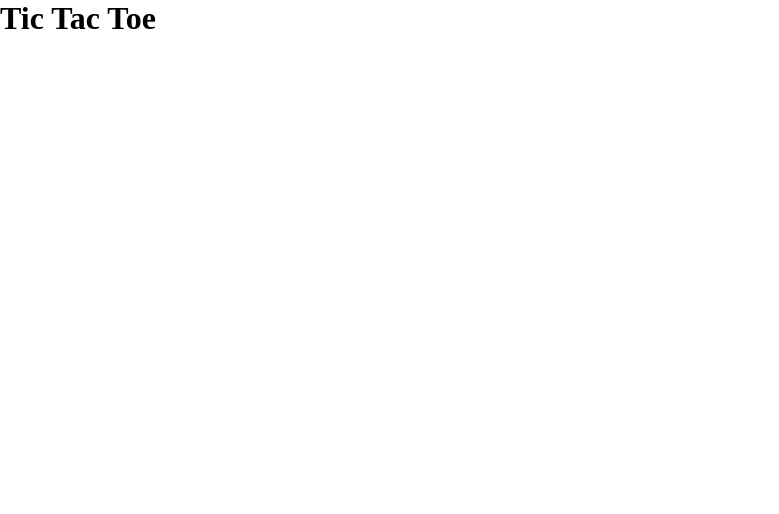
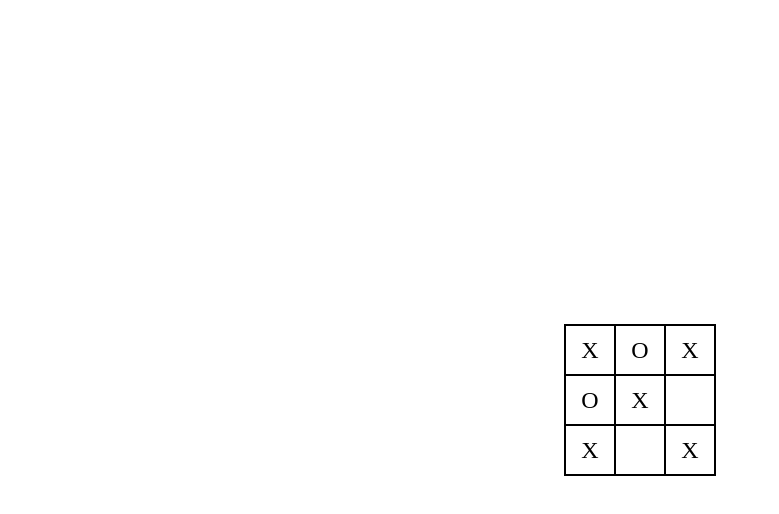
Before and after one commit to Jota98daut/top-tictactoe, a website: page index.html in a window 1280 px wide. Shown: the whole page, without its empty margins (0-779 px from the left). Drawn offline with Linux system fonts and the light colour scheme.

Commit message:
Implement board rendering

```diff
--- a/index.html
+++ b/index.html
@@ -3,10 +3,12 @@
   <head>
     <title>Tic Tac Toe</title>
     <link rel="stylesheet" href="style.css">
-    <script scr="script.js" defer></script>
+    <script src="script.js" defer></script>
   </head>
 
   <body>
-    <h1>Tic Tac Toe</h1>
+    <div class="centered">
+      <div id="game-grid"></div>
+    </div>
   </body>
 </html>
--- /dev/null
+++ b/script.js
@@ -0,0 +1,40 @@
+const gameGrid = document.querySelector("#game-grid");
+const X = "X";
+const O = "O";
+const S = " ";
+
+const GameBoard = (() => {
+  let boardArray = [
+    [X, O, X],
+    [O, X, S],
+    [X, S, X],
+  ];
+
+  const getBoardArray = () => {
+    let arrayCopy = [];
+    for (let i = 0; i < 3; i++) arrayCopy.push([...boardArray[i]]);
+    return arrayCopy;
+  };
+  return { getBoardArray };
+})();
+
+const Player = () => {
+  return {};
+};
+
+const GameSession = (() => {
+  return {};
+})();
+
+function renderBoard(boardArray) {
+  for (const row of boardArray) {
+    for (const element of row) {
+      let cell = document.createElement('div');
+      gameGrid.appendChild(cell);
+      cell.classList.add('game-grid-cell');
+      cell.textContent = element;
+    }
+  }
+}
+
+renderBoard(GameBoard.getBoardArray());
--- a/style.css
+++ b/style.css
@@ -7,5 +7,30 @@
 html,
 body {
   width: 100vw;
-  min-height: 100vh;
+  height: 100vh;
 }
+
+.centered {
+  height: 100%;
+  width: 100%;
+  display: flex;
+  justify-content: center;
+  align-items: center;
+}
+
+#game-grid {
+  display: grid;
+  grid-template-columns: repeat(3, 1fr);
+  grid-template-rows: repeat(3, 1fr);
+  border: 1px solid black;
+}
+
+.game-grid-cell {
+  display: flex;
+  align-items: center;
+  justify-content: center;
+  width: 50px;
+  height: 50px;
+  border: 1px solid black;
+  font-size: 1.5rem;
+}
```
